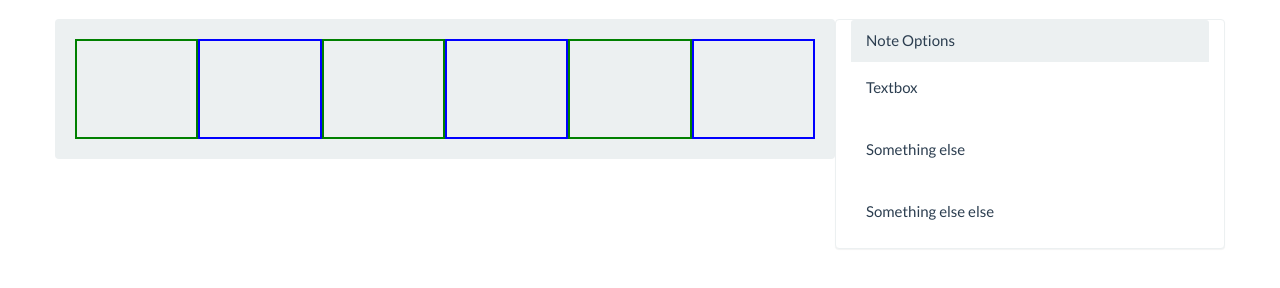
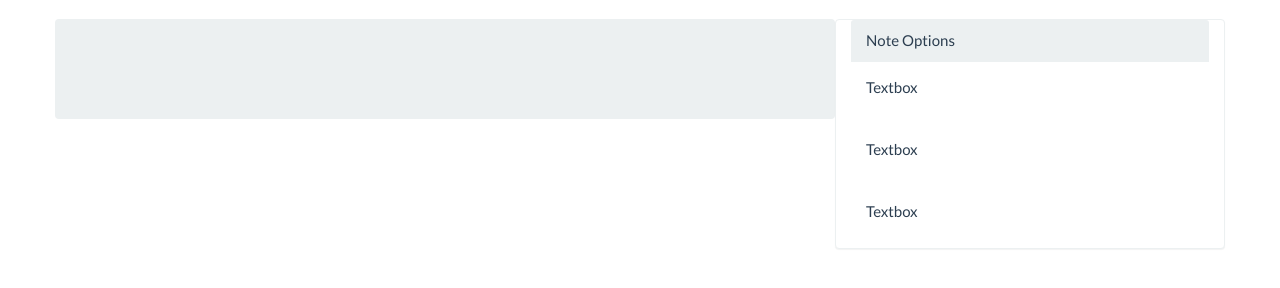
Before and after one commit to lrbridge/SnapNote, a website: page app/index.html at #/createNote in a window 1280 px wide. Shown: the part 64-352 px from the top of the page. Drawn offline with nearby package versions, Linux system fonts and the light colour scheme.

Commit message:
adding text boxes

```diff
--- a/app/js/create-note.js
+++ b/app/js/create-note.js
@@ -4,9 +4,18 @@ angular.module('snapnote').controller('CreateNoteCtrl',
     function($scope) {
 
         $scope.options = [
-            {text: "Textbox"},
-            {text: "Something else"},
-            {text: "Something else else"}
+            {
+                text: "Textbox",
+               // content: textbox
+            },
+            {
+                text: "Textbox",
+              //  content: textbox
+            },
+            {
+                text: "Textbox",
+               // content: textbox
+            }
         ];
 
     });
--- a/app/js/directives.js
+++ b/app/js/directives.js
@@ -27,15 +27,21 @@ angular.module('snapnote')
     });
 
 angular.module('snapnote')
-    .directive('droppable', function() {
+    .directive('droppable', function($compile) {
         return {
             restrict: 'A',
-            link: function(scope, elm) {
-                elm.droppable({
+            link: function($scope, $element) {
+                $element.droppable({
                     hoverClass: "hover",
                     drop: function( event, ui ) {
                         console.log(ui.draggable);
-                        $( "<li></li>" ).text( ui.draggable.text() ).appendTo( this );
+
+                        var dragged = angular.element(ui.draggable).parent();
+                        var dropped = angular.element(this);
+                        //var el = $compile(
+                        var el = $compile( "<textbox></textbox>" )( $scope );
+                        $element.append( el );
+//                        $( "<li></li>" ).text( ui.draggable.text() ).appendTo( this );
                     }
                 });
             }
--- a/app/partials/create-note.html
+++ b/app/partials/create-note.html
@@ -1,11 +1,5 @@
 <div class="row">
-<div id="droppable-area" class="well col-lg-8 drophere">
-    <div droppable class="col-lg-2 green bootstrap-grid"></div>
-    <div droppable class="col-lg-2 blue bootstrap-grid"></div>
-    <div droppable class="col-lg-2 green bootstrap-grid"></div>
-    <div droppable class="col-lg-2 blue bootstrap-grid"></div>
-    <div droppable class="col-lg-2 green bootstrap-grid"></div>
-    <div droppable class="col-lg-2 blue bootstrap-grid"></div>
+<div droppable id="droppable-area" class="well col-lg-8 drophere">
 </div>
 <div class="panel panel-default col-lg-4">
     <div class="panel-heading">Note Options</div>
```
